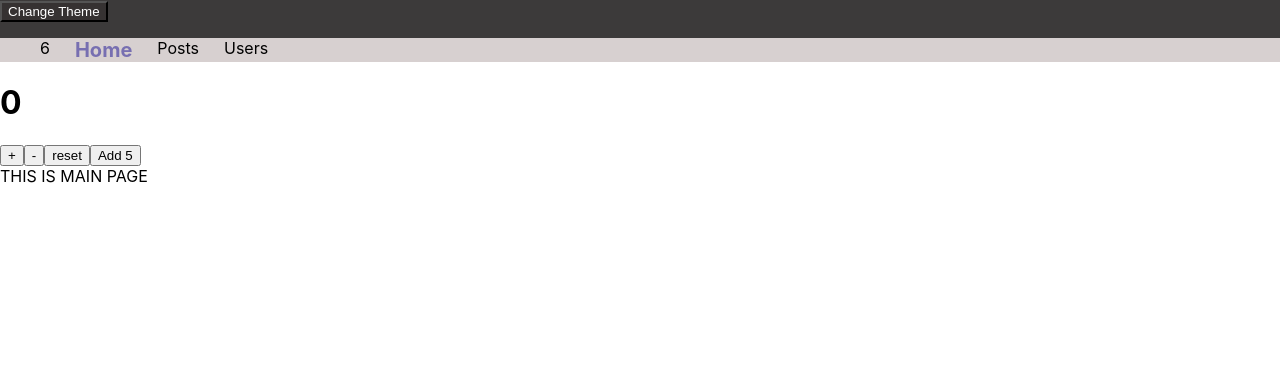
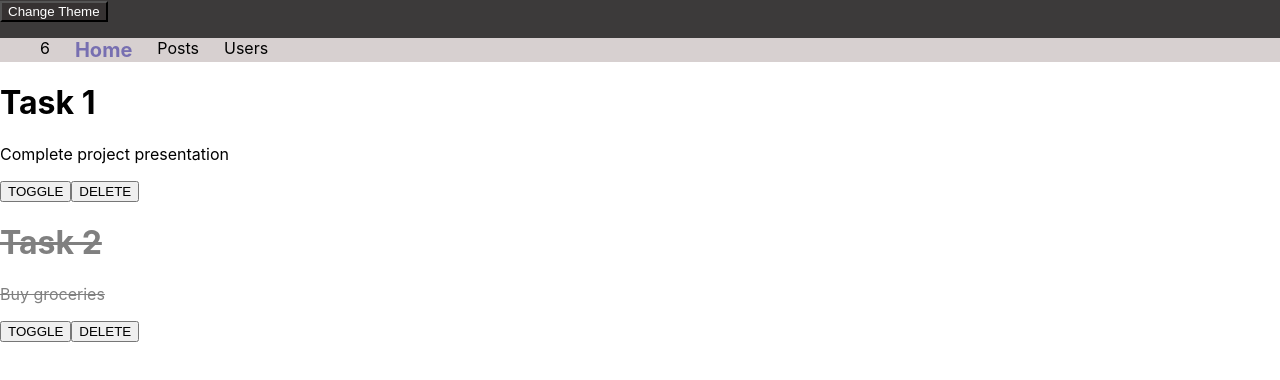
Before and after one commit to tel-ran-de/1107_React, a React (Create React App) app: page / in a window 1280 px wide. Shown: the top 380 px of the page. Built offline with nearby package versions, Linux system fonts and the light colour scheme.

Commit message:
redux todos

```diff
--- a/package.json
+++ b/package.json
@@ -3,6 +3,7 @@
   "version": "0.1.0",
   "private": true,
   "dependencies": {
+    "@redux-devtools/extension": "^3.3.0",
     "@testing-library/jest-dom": "^5.17.0",
     "@testing-library/react": "^13.4.0",
     "@testing-library/user-event": "^13.5.0",
--- a/src/App.jsx
+++ b/src/App.jsx
@@ -2,7 +2,6 @@ import React, { useState } from 'react'
 import { Outlet } from 'react-router-dom'
 import './App.css'
 import Header from './Layout/Header/Header'
-import Counter from './components/Counter/Counter'
 import { ThemeContext } from './contexts'
 
 // Обернуть это все в провайдер
@@ -23,7 +22,6 @@ export const App = () => {
     <>
       <ThemeContext.Provider value={{ theme, toggleTheme }}>
         <Header />
-        <Counter />
         <Outlet />
       </ThemeContext.Provider>
     </>
--- a/src/components/Counter/Counter.jsx
+++ b/src/components/Counter/Counter.jsx
@@ -4,7 +4,8 @@ import { decrease, increase, increase_by_value, reset } from '../../redux/action
 const Counter = () => {
   // получаем доступ к нашему store
   // useSelector в качестве параметра принимает КОЛБЕК!!!
-  const counter = useSelector((store) => store.counter)
+  const counter = useSelector((store) => store.counter.counter)
+  console.log(counter)
   const dispatch = useDispatch()
   return (
     <div>
--- a/src/components/Todo/Todo.jsx
+++ b/src/components/Todo/Todo.jsx
@@ -1,5 +1,8 @@
-//taskTitle и taskDescripttion и  doneFlg
-const Todo = ({ taskTitle, taskDescription, doneFlag, id, handleChange }) => {
+import { useDispatch } from 'react-redux'
+import { deleteTodo, toggleTodo } from '../../redux/actionCreators'
+
+const Todo = ({ taskTitle, taskDescription, doneFlag, id }) => {
+  const dispatch = useDispatch()
   return (
     <div
       style={{
@@ -9,7 +12,8 @@ const Todo = ({ taskTitle, taskDescription, doneFlag, id, handleChange }) => {
     >
       <h1>{taskTitle}</h1>
       <p>{taskDescription}</p>
-      <button onClick={() => handleChange(id)}>Done</button>
+      <button onClick={() => dispatch(toggleTodo(id))}>TOGGLE</button>
+      <button onClick={() => dispatch(deleteTodo(id))}>DELETE</button>
     </div>
   )
 }
--- a/src/components/TodoList/TodoList.jsx
+++ b/src/components/TodoList/TodoList.jsx
@@ -1,21 +1,12 @@
-import { useState } from 'react'
-import { todos } from '../../utils/todos'
+import { useSelector } from 'react-redux'
 import Todo from '../Todo/Todo'
 
 function TodoList() {
-  const [todoList, setTodoList] = useState(todos)
-
-  const handleChange = (id) => {
-    const newTodos = todoList.map((todo) =>
-      todo.id === id ? { ...todo, doneFlag: !todo.doneFlag } : todo
-    )
-    setTodoList(newTodos)
-  }
-
+  const todoList = useSelector((state) => state.todos)
   return (
     <div>
       {todoList.map((todo) => (
-        <Todo key={todo.id} {...todo} handleChange={handleChange} />
+        <Todo key={todo.id} {...todo} />
       ))}
     </div>
   )
--- a/src/pages/MainPage.jsx
+++ b/src/pages/MainPage.jsx
@@ -1,5 +1,11 @@
+import TodoList from '../components/TodoList/TodoList'
+
 const MainPage = () => {
-  return <main>THIS IS MAIN PAGE</main>
+  return (
+    <main>
+      <TodoList />
+    </main>
+  )
 }
 
 export default MainPage
--- /dev/null
+++ b/src/redux/TodoReducer.js
@@ -0,0 +1,33 @@
+import { ADD_TODO, DELETE_TODO, TOGGLE_TODO } from './constants'
+
+const initialState = [
+  {
+    id: '1',
+    taskTitle: 'Task 1',
+    taskDescription: 'Complete project presentation',
+    doneFlag: false,
+  },
+  {
+    id: '2',
+    taskTitle: 'Task 2',
+    taskDescription: 'Buy groceries',
+    doneFlag: true,
+  },
+]
+// REDUCER всегда возвращает состояние
+// чистая функция - всегда вовзращает предсказуемый результат
+// и не имеет побочный действий
+export const TodoReducer = (state = initialState, action) => {
+  switch (action.type) {
+    case ADD_TODO:
+      return state
+    case DELETE_TODO:
+      return state.filter((todo) => todo.id !== action.payload)
+    case TOGGLE_TODO:
+      return state.map((todo) =>
+        todo.id === action.payload ? { ...todo, doneFlag: !todo.doneFlag } : todo
+      )
+    default:
+      return state
+  }
+}
--- a/src/redux/actionCreators.js
+++ b/src/redux/actionCreators.js
@@ -1,10 +1,23 @@
-import { DECREASE, INCREASE, INCREASE_BY_VALUE, RESET } from './constants'
+import {
+  ADD_TODO,
+  DECREASE,
+  DELETE_TODO,
+  INCREASE,
+  INCREASE_BY_VALUE,
+  RESET,
+  TOGGLE_TODO,
+} from './constants'
 
+// actionCreator - функция кот возвращет action - объект с свойствами type payload
+//COUNTER
 const decrease = () => ({ type: DECREASE })
 const increase = () => ({ type: INCREASE })
 const reset = () => ({ type: RESET })
 const increase_by_value = (value) => ({ type: INCREASE_BY_VALUE, payload: value })
-// payload - нагрузка или какая-то информация
-// ддоп данные кот перадаются в экшене
-// payload - объект(пользователь, продукт, цвет, и тд), строка, число
-export { decrease, increase, increase_by_value, reset }
+
+// TODOS
+const toggleTodo = (value) => ({ type: TOGGLE_TODO, payload: value })
+const deleteTodo = (value) => ({ type: DELETE_TODO, payload: value })
+const addTodo = (value) => ({ type: ADD_TODO, payload: value })
+
+export { addTodo, decrease, deleteTodo, increase, increase_by_value, reset, toggleTodo }
--- a/src/redux/constants.js
+++ b/src/redux/constants.js
@@ -1,9 +1,10 @@
+//COUNTER
 export const INCREASE = 'INCREASE'
 export const DECREASE = 'DECREASE'
 export const RESET = 'RESET'
 export const INCREASE_BY_VALUE = 'INCREASE_BY_VALUE'
-// добавление пользователя в друзья - происходжит в 5 местах
-// на главной странице
-// в списке друзей
-// в предложения
-// в комментарии etc.
+
+// TODO
+export const TOGGLE_TODO = 'TOGGLE_TODO'
+export const ADD_TODO = 'ADD_TODO'
+export const DELETE_TODO = 'DELETE_TODO'
--- a/src/redux/store.js
+++ b/src/redux/store.js
@@ -1,7 +1,13 @@
-import { createStore } from 'redux'
+import { combineReducers, createStore } from 'redux'
 import { counterReducer } from './CounterReducer'
+import { TodoReducer } from './TodoReducer'
+
+const reducer = combineReducers({
+  counter: counterReducer,
+  todos: TodoReducer,
+})
 
 export const store = createStore(
-  counterReducer,
+  reducer,
   window.__REDUX_DEVTOOLS_EXTENSION__ && window.__REDUX_DEVTOOLS_EXTENSION__()
 )
```
Also changed, not shown: 2 other files (tests, documents, lock files or other folders).
